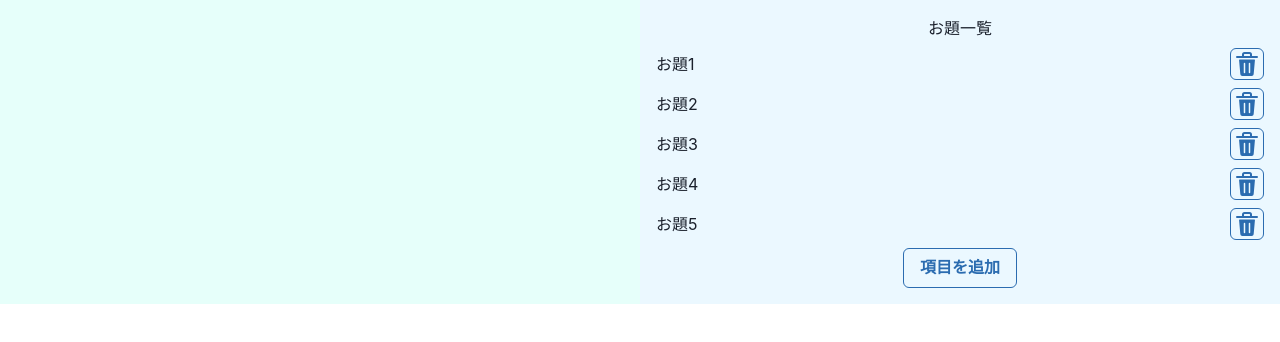
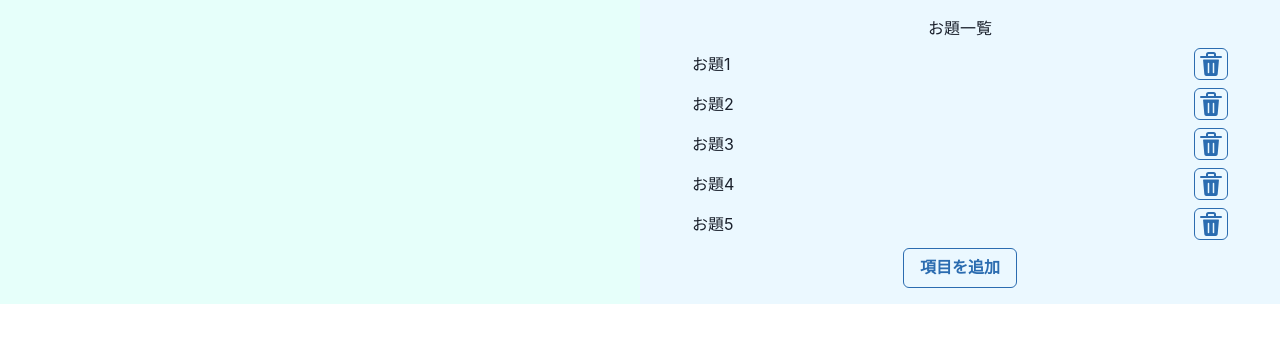
Before and after one commit to uyuuuuu/Hackathon0728-front, a React (Vite) app: page /Roulette in a window 1280 px wide. Shown: the top 342 px of the page. Built offline with nearby package versions, Linux system fonts and the light colour scheme.

Commit message:
Editableの左右margin

```diff
--- a/src/Roulette.tsx
+++ b/src/Roulette.tsx
@@ -45,8 +45,8 @@ function Roulette() {
                             <Editable
                                 defaultValue={item}
                                 onChange={(newValue) => onChange(index, newValue)}
-                                // maxW="80%"
                                 flex="1"
+                                ml={9}
                             >
                                 <EditablePreview
                                     width="100%"
@@ -57,10 +57,10 @@ function Roulette() {
                                     width={`${57}ch`}
                                 />
                             </Editable>
-                            <Box textAlign="right">
+                            <Box textAlign="right" mr={9} >
                                 <Button
                                     onClick={() => onDelete(index)}
-                                    colorScheme='blue' variant='outline' size='sm' ml={4} p={1}>
+                                    colorScheme='blue' variant='outline' size='sm' p={1}>
                                     <DeleteIcon boxSize={6} />
                                 </Button>
                             </Box>
```
